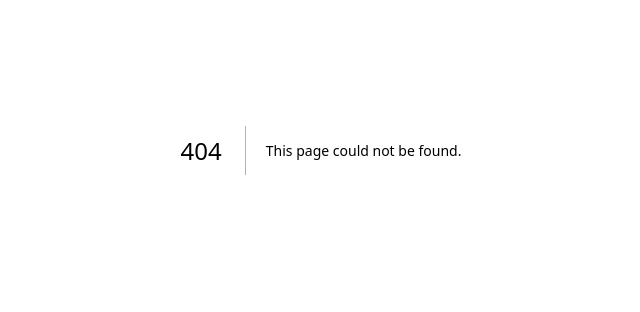
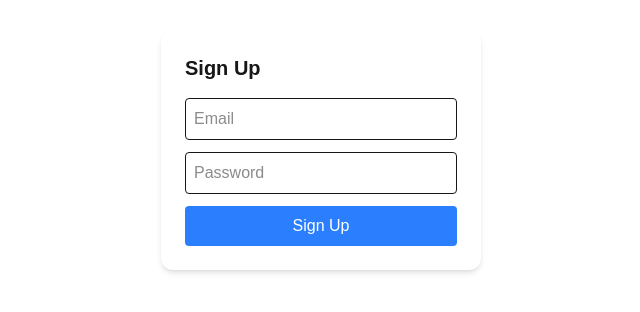
Before and after one commit to jaymhlur-create/sampra-fund-web, a Next.js app: page /signup in a window 1280 px wide. Before the commit this address had no page. Shown: the part 250-562 px from the top of the page, without its empty margins (319-959 px from the left). Built offline with nearby package versions, Linux system fonts and the light colour scheme; no server answers.

Commit message:
Initial project setup (Next.js + Supabase)

```diff
--- /dev/null
+++ b/app/Login/page.tsx
@@ -0,0 +1,47 @@
+'use client'
+
+import { useState } from 'react'
+import { signIn } from '@/src/lib/auth'
+
+export default function LoginPage() {
+  const [email, setEmail] = useState('')
+  const [password, setPassword] = useState('')
+
+  const handleLogin = async () => {
+    try {
+      await signIn(email, password)
+      alert('Logged in!')
+    } catch (error) {
+      alert(error instanceof Error ? error.message : 'Login failed')
+    }
+  }
+
+  return (
+    <div className="flex h-screen items-center justify-center">
+      <div className="bg-white p-6 rounded-xl shadow-md w-80">
+        <h1 className="text-xl font-bold mb-4">Login</h1>
+
+        <input
+          type="email"
+          placeholder="Email"
+          className="w-full mb-3 p-2 border rounded"
+          onChange={(e) => setEmail(e.target.value)}
+        />
+
+        <input
+          type="password"
+          placeholder="Password"
+          className="w-full mb-3 p-2 border rounded"
+          onChange={(e) => setPassword(e.target.value)}
+        />
+
+        <button
+          onClick={handleLogin}
+          className="w-full bg-green-500 text-white p-2 rounded"
+        >
+          Login
+        </button>
+      </div>
+    </div>
+  )
+}
--- /dev/null
+++ b/app/signup/page.tsx
@@ -0,0 +1,47 @@
+'use client'
+
+import { useState } from 'react'
+import { signUp } from '@/src/lib/auth'
+
+export default function SignupPage() {
+  const [email, setEmail] = useState('')
+  const [password, setPassword] = useState('')
+
+  const handleSignup = async () => {
+    try {
+      await signUp(email, password)
+      alert('Check your email for confirmation!')
+    } catch (error) {
+      alert(error instanceof Error ? error.message : 'Signup failed')
+    }
+  }
+
+  return (
+    <div className="flex h-screen items-center justify-center">
+      <div className="bg-white p-6 rounded-xl shadow-md w-80">
+        <h1 className="text-xl font-bold mb-4">Sign Up</h1>
+
+        <input
+          type="email"
+          placeholder="Email"
+          className="w-full mb-3 p-2 border rounded"
+          onChange={(e) => setEmail(e.target.value)}
+        />
+
+        <input
+          type="password"
+          placeholder="Password"
+          className="w-full mb-3 p-2 border rounded"
+          onChange={(e) => setPassword(e.target.value)}
+        />
+
+        <button
+          onClick={handleSignup}
+          className="w-full bg-blue-500 text-white p-2 rounded"
+        >
+          Sign Up
+        </button>
+      </div>
+    </div>
+  )
+}
--- /dev/null
+++ b/src/lib/auth.ts
@@ -0,0 +1,42 @@
+import { supabase } from './supabaseClient';
+import type { User } from '@supabase/supabase-js';
+
+export async function signUp(email: string, password: string) {
+  const { data, error } = await supabase.auth.signUp({
+    email,
+    password,
+  });
+
+  if (error) throw new Error(error.message);
+  return data;
+}
+
+export async function signIn(email: string, password: string) {
+  const { data, error } = await supabase.auth.signInWithPassword({
+    email,
+    password,
+  });
+
+  if (error) throw new Error(error.message);
+  return data;
+}
+
+export async function signOut() {
+  const { error } = await supabase.auth.signOut();
+
+  if (error) throw new Error(error.message);
+}
+
+export async function getCurrentUser(): Promise<User | null> {
+  const { data, error } = await supabase.auth.getUser();
+
+  if (error) throw new Error(error.message);
+  return data?.user || null;
+}
+
+export async function getSession() {
+  const { data, error } = await supabase.auth.getSession();
+
+  if (error) throw new Error(error.message);
+  return data.session;
+}
--- /dev/null
+++ b/src/lib/supabaseClient.ts
@@ -0,0 +1,12 @@
+import { createClient } from '@supabase/supabase-js';
+
+const supabaseUrl = process.env.NEXT_PUBLIC_SUPABASE_URL;
+const supabaseAnonKey = process.env.NEXT_PUBLIC_SUPABASE_ANON_KEY;
+
+if (!supabaseUrl || !supabaseAnonKey) {
+  throw new Error(
+    'Missing Supabase environment variables. Please set NEXT_PUBLIC_SUPABASE_URL and NEXT_PUBLIC_SUPABASE_ANON_KEY.'
+  );
+}
+
+export const supabase = createClient(supabaseUrl, supabaseAnonKey);
```
